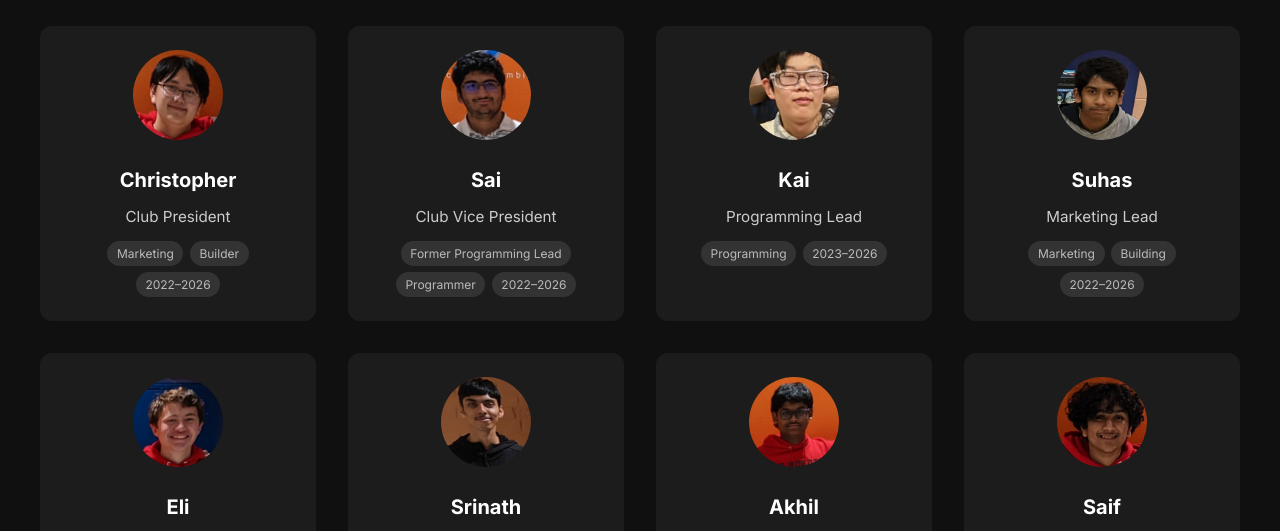
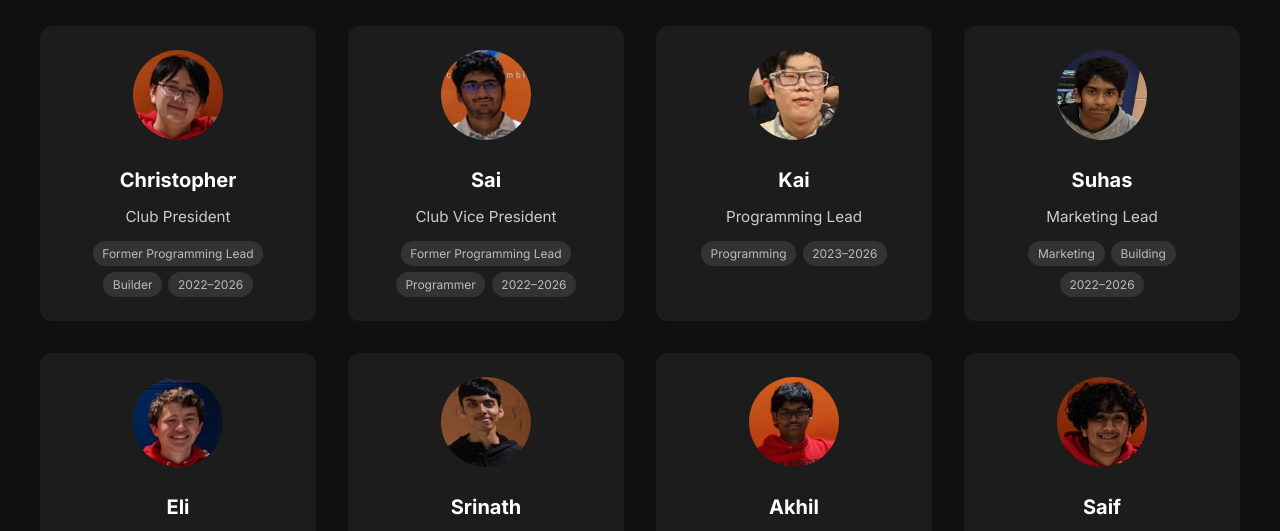
Before and after one commit to chs-ftc-robotics/new-website, a plain HTML site: page team.html in a window 1280 px wide. Shown: the part 263-794 px from the top of the page. Drawn offline with Linux system fonts and the light colour scheme.

Commit message:
Update team.html

```diff
--- a/team.html
+++ b/team.html
@@ -149,7 +149,7 @@
         <h3>Christopher</h3>
         <p>Club President</p>
         <div class="badges">
-          <span class="badge">Marketing</span>
+         <span class="badge">Former Programming Lead</span>
           <span class="badge">Builder</span>
 
           <span class="badge">2022–2026</span>
```
